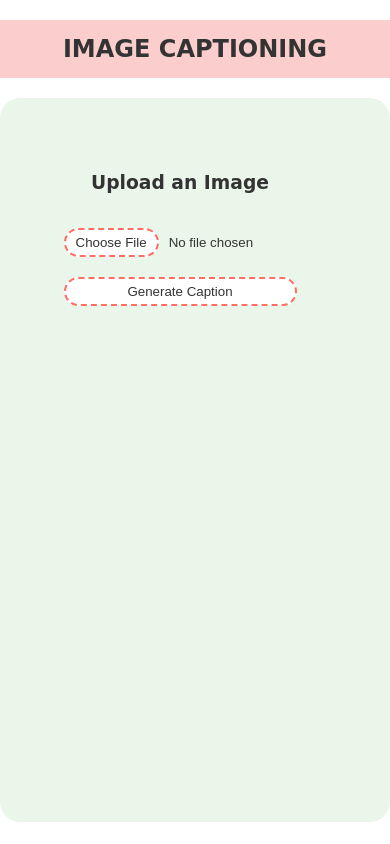
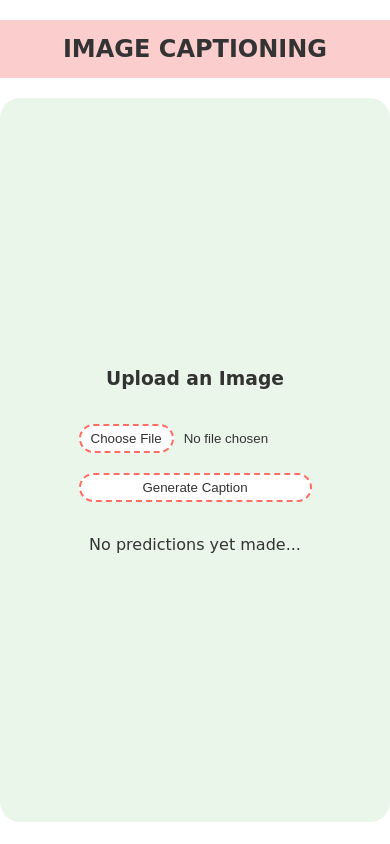
Before and after one commit to shgyg99/ImageCaptioning, a Flask app: page / in a window 390 px wide; the page is wider, and only the part inside the window is pictured. Run offline with Flask 3, Linux system fonts and the light colour scheme.

Commit message:
Fix frontend being responsive

```diff
--- a/static/styles.css
+++ b/static/styles.css
@@ -102,3 +102,44 @@
 button {
   margin-top: 10px;
 }
+
+
+
+
+@media(max-width: 768px) {
+  .container {
+    flex-direction: column;
+    align-items: center;
+    justify-content: center;
+    padding: 20px;
+    gap: 20px;
+    margin-top: 20px;
+  }
+  .upload-section {
+    max-width: 100%;
+    margin: 0 auto;
+  }
+
+
+  .image-preview{
+    max-width: 200px;
+    display: flex;
+    flex-direction: column;
+    justify-content: center;
+    align-items: center;
+  }
+
+
+  .image-preview h4 {
+    text-align: center;
+  }
+
+  .image-preview img {
+    width: 200px;
+    heght: auto;
+    margin: 0 auto;
+  }
+
+
+
+}
```
